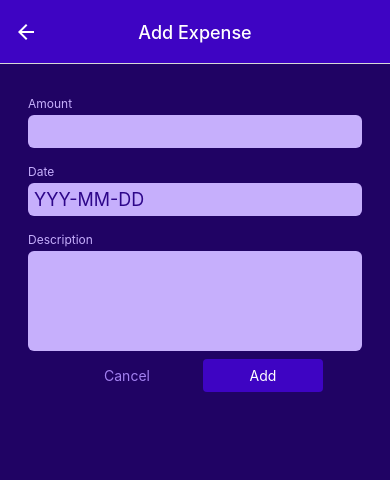
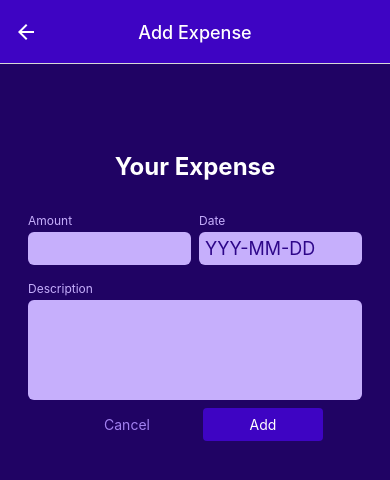
Before and after one commit to Juciano-Farias/RN-Expense-Tracker, a React Native app: screen /ManageExpenses in a window 390 px wide. Shown: the top 480 px of the page. Built offline with nearby package versions, Linux system fonts and the light colour scheme.

Commit message:
feat: input align and title

```diff
--- a/components/ManageExpense/ExpenseForm.js
+++ b/components/ManageExpense/ExpenseForm.js
@@ -1,12 +1,15 @@
-import { View } from "react-native";
+import { StyleSheet, Text, View } from "react-native";
 import Input from "./Input";
 
 const ExpenseForm = () => {
   function amountChangedHandler() {}
 
   return (
-    <View>
+    <View style={styles.form}>
+      <Text style={styles.title}>Your Expense</Text>
+      <View style={styles.inputRows}>
         <Input
+          style={styles.rowInput}
           label="Amount"
           textInputConfig={{
             keyboardType: "decimal-pad",
@@ -14,6 +17,7 @@
           }}
         />
         <Input
+          style={styles.rowInput}
           label="Date"
           textInputConfig={{
             placeholder: "YYY-MM-DD",
@@ -21,11 +25,35 @@
             onChangeText: () => {},
           }}
         />
-      <Input label="Description" textInputConfig={{
+      </View>
+      <Input
+        label="Description"
+        textInputConfig={{
           multiline: true,
-      }} />
+        }}
+      />
     </View>
   );
 };
 
 export default ExpenseForm;
+
+const styles = StyleSheet.create({
+  form: {
+    marginTop: 40,
+  },
+  title: {
+    marginVertical: 24,
+    textAlign: 'center',
+    fontSize: 24,
+    fontWeight: 'bold',
+    color: 'white',
+  },
+  inputRows: {
+    flexDirection: "row",
+    justifyContent: "space-between",
+  },
+  rowInput: {
+    flex: 1,
+  }
+});
--- a/components/ManageExpense/Input.js
+++ b/components/ManageExpense/Input.js
@@ -3,7 +3,7 @@
 
 import { GlobalStyles } from "../../constants/styles";
 
-const Input = ({ label, textInputConfig }) => {
+const Input = ({ label, style, textInputConfig }) => {
   let inputStyles = [styles.input];
 
   if (textInputConfig && textInputConfig.multiline) {
@@ -11,7 +11,7 @@
   }
 
   return (
-    <View style={styles.inputContainer}>
+    <View style={[styles.inputContainer, style]}>
       <Text style={styles.label}>{label}</Text>
       <TextInput style={inputStyles} {...textInputConfig} />
     </View>
```
Lines whose indentation alone changed are shown as unchanged.
